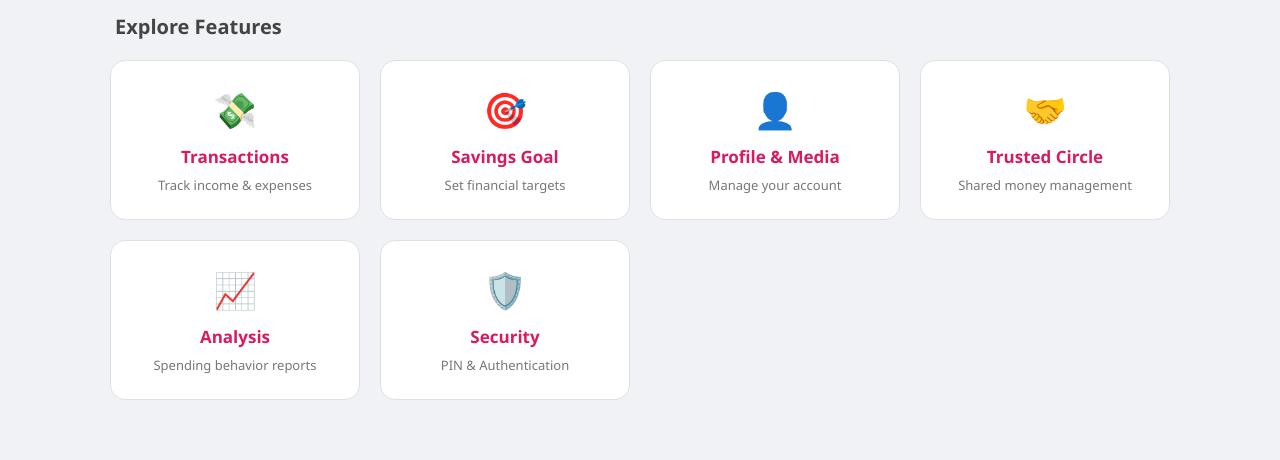
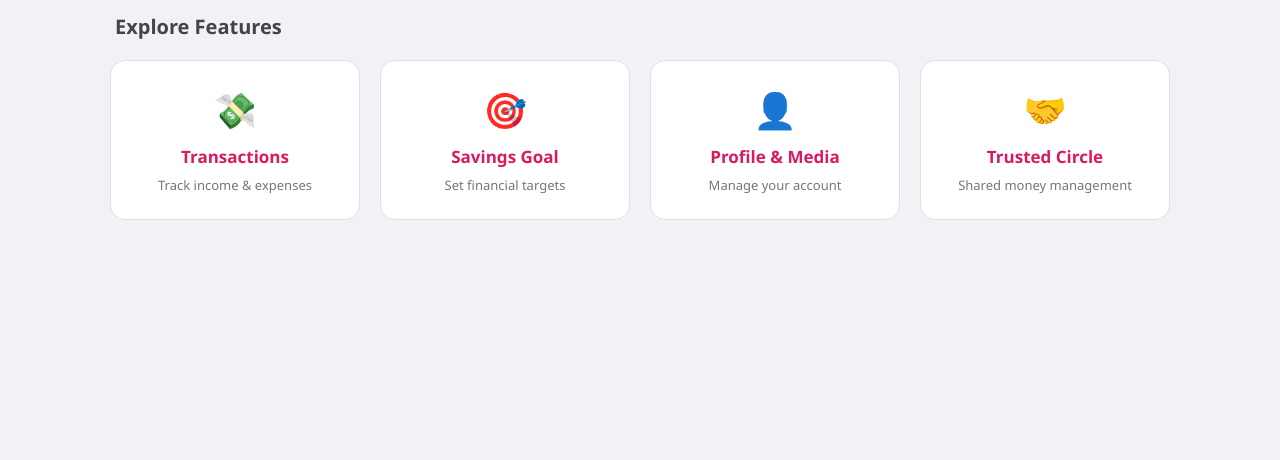
Before and after one commit to SabekunSraboni/FinTrackPro, a Django app: page /dashboard/ in a window 1280 px wide. Shown: the part 373-833 px from the top of the page. After the commit the page ends 593 px from the top, so only its background shows below. Run offline with Django 5.2, Linux system fonts and the light colour scheme.

Commit message:
removed analysis and security features from dashboard

```diff
--- a/core/templates/dashboard.html
+++ b/core/templates/dashboard.html
@@ -82,30 +82,23 @@
             <h3>Transactions</h3>
             <p>Track income & expenses</p>
         </a>
+
         <a href="#" class="card">
             <span class="icon">🎯</span>
             <h3>Savings Goal</h3>
             <p>Set financial targets</p>
         </a>
+
         <a href="#" class="card">
             <span class="icon">👤</span>
             <h3>Profile & Media</h3>
             <p>Manage your account</p>
         </a>
+
         <a href="#" class="card">
             <span class="icon">🤝</span>
             <h3>Trusted Circle</h3>
             <p>Shared money management</p>
-        </a>
-        <a href="#" class="card">
-            <span class="icon">📈</span>
-            <h3>Analysis</h3>
-            <p>Spending behavior reports</p>
-        </a>
-        <a href="#" class="card">
-            <span class="icon">🛡️</span>
-            <h3>Security</h3>
-            <p>PIN & Authentication</p>
         </a>
     </div>
 </div>
```
